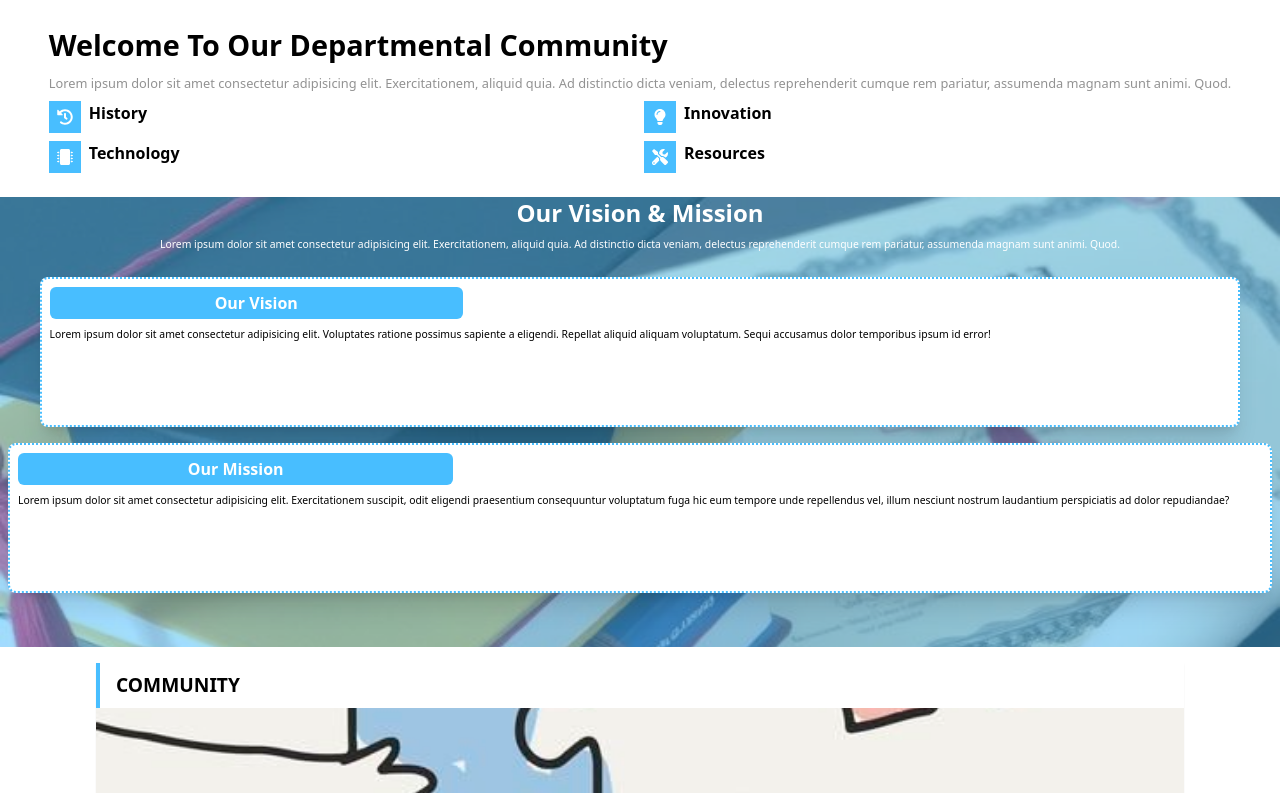
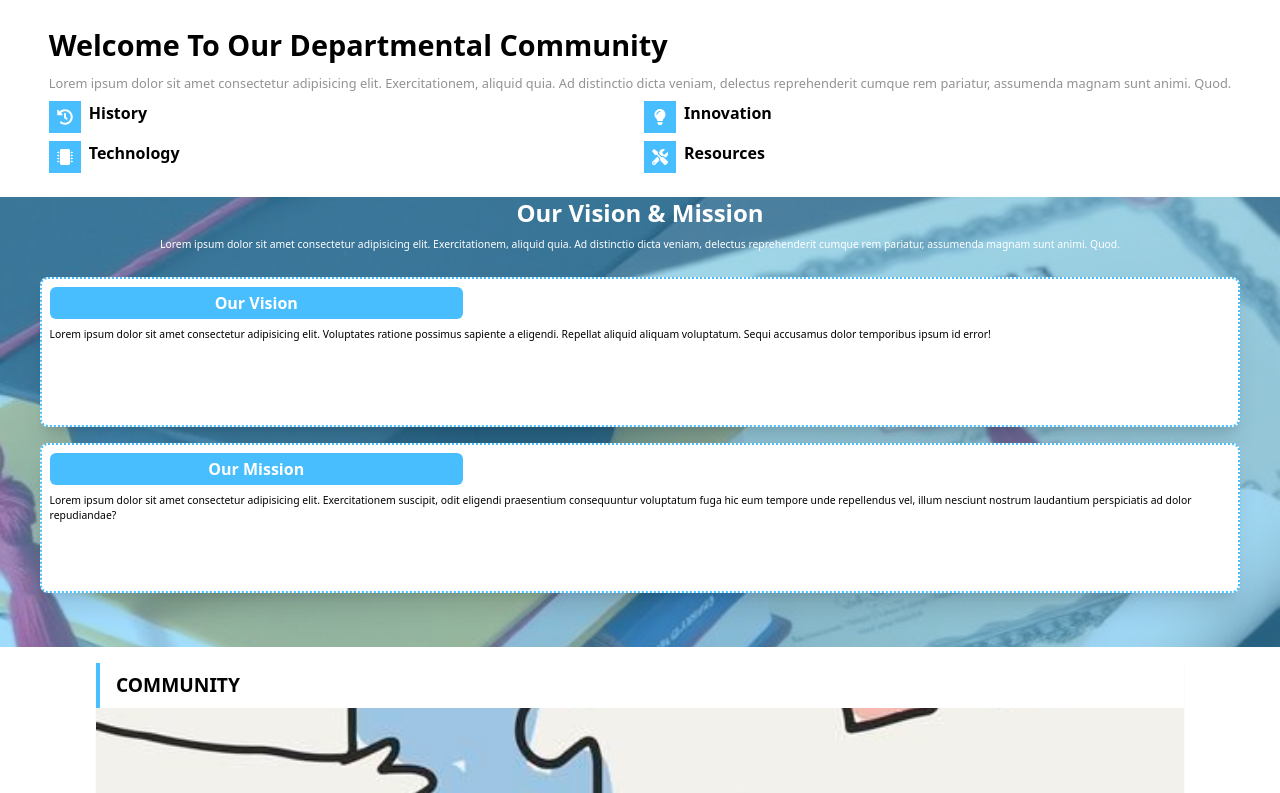
Before and after one commit to IZU29/departmental, a React (Vite) app: page / in a window 1280 px wide. Shown: the part 400-1193 px from the top of the page. Built offline with nearby package versions, Linux system fonts and the light colour scheme.

Commit message:
Changes Have been Made

```diff
--- a/src/App.jsx
+++ b/src/App.jsx
@@ -65,7 +65,7 @@ function App() {
         <h3 className="text-white font-semibold bg-[#48BEFF] w-[35%] p-1 rounded-md flex justify-center items-center">Our Vision</h3>
         <p className="text-black text-[0.65rem] my-2">Lorem ipsum dolor sit amet consectetur adipisicing elit. Voluptates ratione possimus sapiente a eligendi. Repellat aliquid aliquam voluptatum. Sequi accusamus dolor temporibus ipsum id error!</p>
       </div>
-      <div className="rounded-lg bg-white min-h-[150px] my-2 w-full p-2 border-2 border-[#48BEFF] border-dotted w-[95%] m-auto shadow-xl">
+      <div className="rounded-lg bg-white min-h-[150px] my-2  p-2 border-2 border-[#48BEFF] border-dotted w-[95%] m-auto shadow-xl">
         <h3 className="text-white font-semibold bg-[#48BEFF] w-[35%] p-1 rounded-md flex justify-center items-center">Our Mission</h3>
         <p className="text-[0.65rem] my-2 text-black">Lorem ipsum dolor sit amet consectetur adipisicing elit. Exercitationem suscipit, odit eligendi praesentium consequuntur voluptatum fuga hic eum tempore unde repellendus vel, illum nesciunt nostrum laudantium perspiciatis ad dolor repudiandae?</p>
       </div>
```
